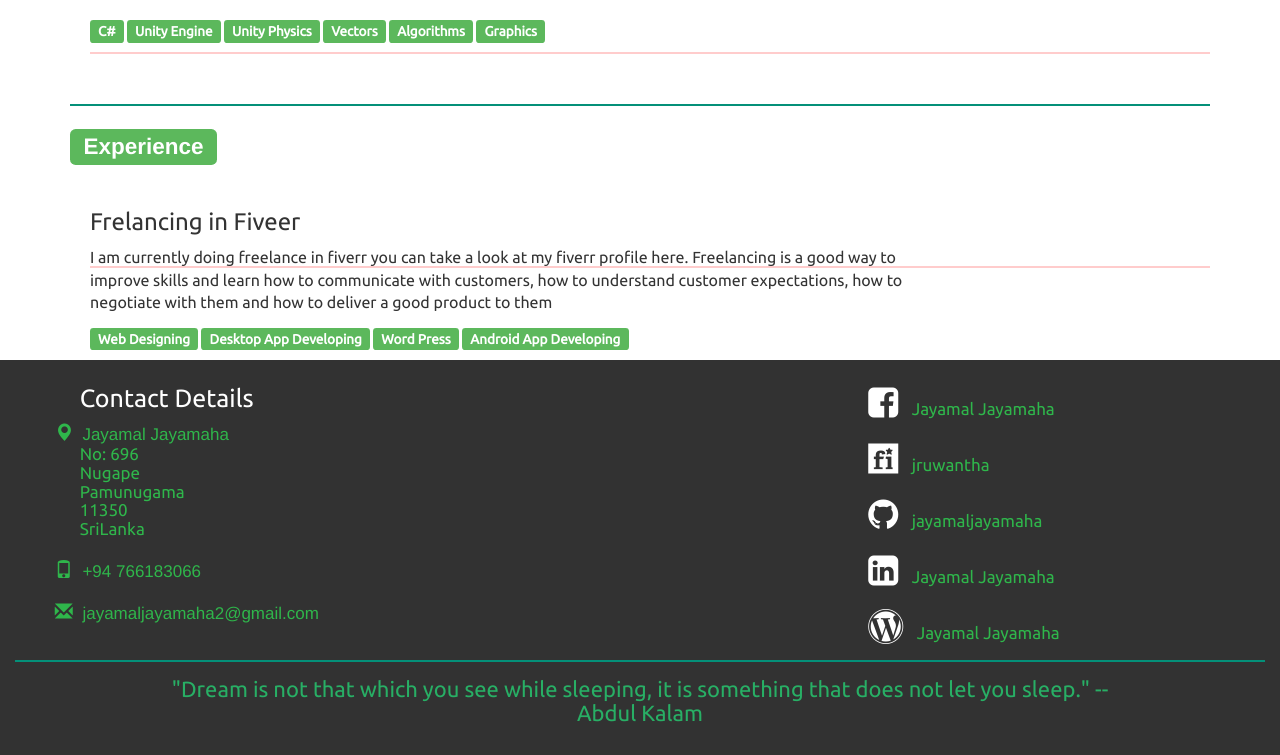
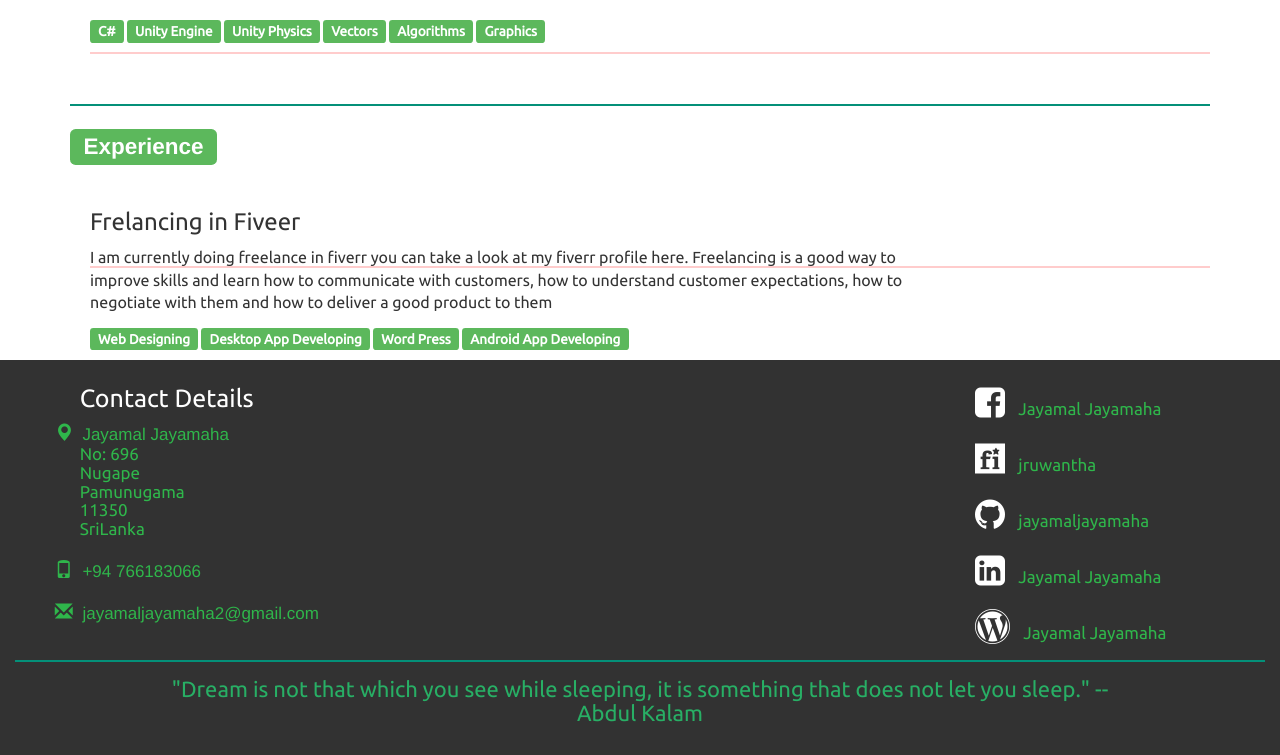
Before and after one commit to jayamaljayamaha/JayamalJayamaha.github.io, a plain HTML site: page index.html in a window 1280 px wide. Shown: the part 5233-5988 px from the top of the page. Drawn offline with nearby package versions, Linux system fonts and the light colour scheme; a script that the page names is missing.

Commit message:
modified html file

```diff
--- a/index.html
+++ b/index.html
@@ -479,8 +479,8 @@
 
 
                     </div>
-                    <div class="col-md-4"></div>
-                    <div class="col-md-4">
+                    <div class="col-md-5"></div>
+                    <div class="col-md-3">
                         <div id="profiles">
                             <h2><i class="fa fa-facebook-square"></i> <a href="https://www.facebook.com/profile.php?id=100018369544673">Jayamal Jayamaha</a></h2>
                             <h2><i class="fa fa-fonticons"></i> <a href="https://www.fiverr.com/jruwntha">jruwantha</a></h2>
```
